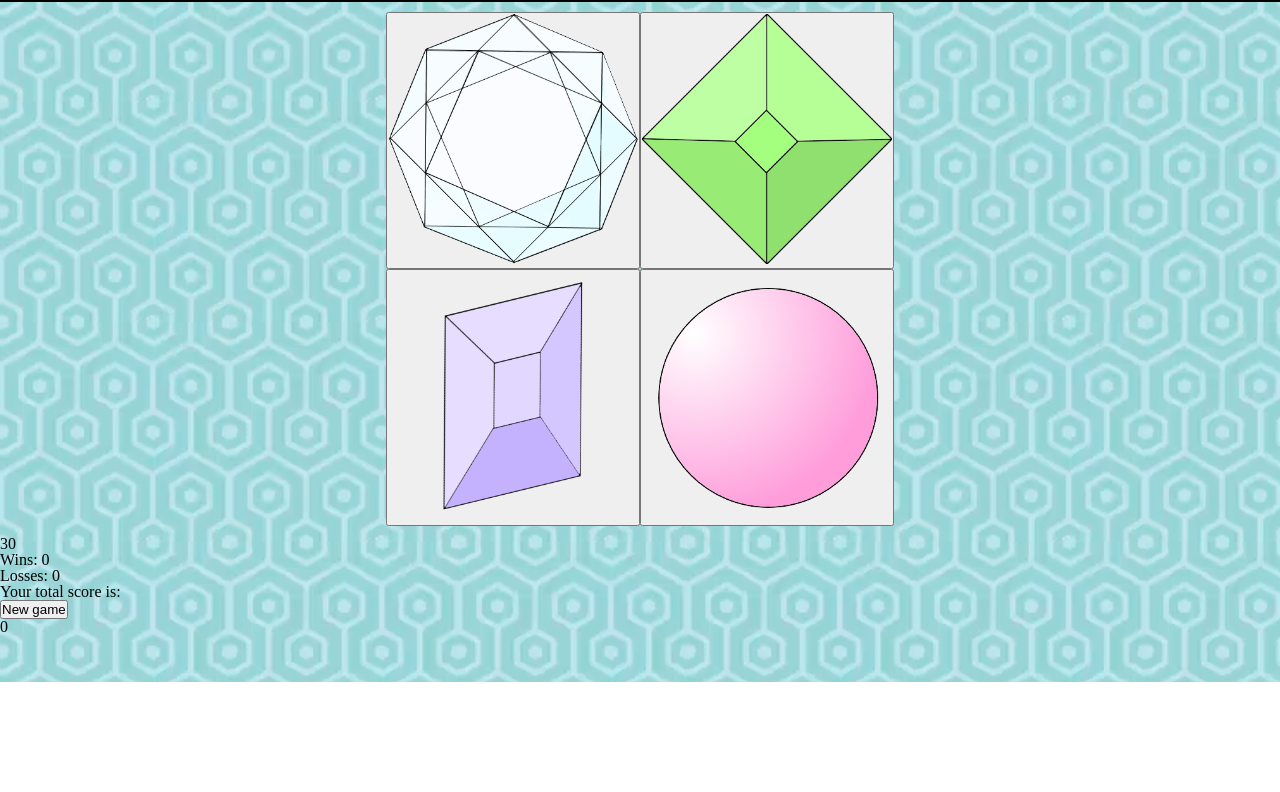
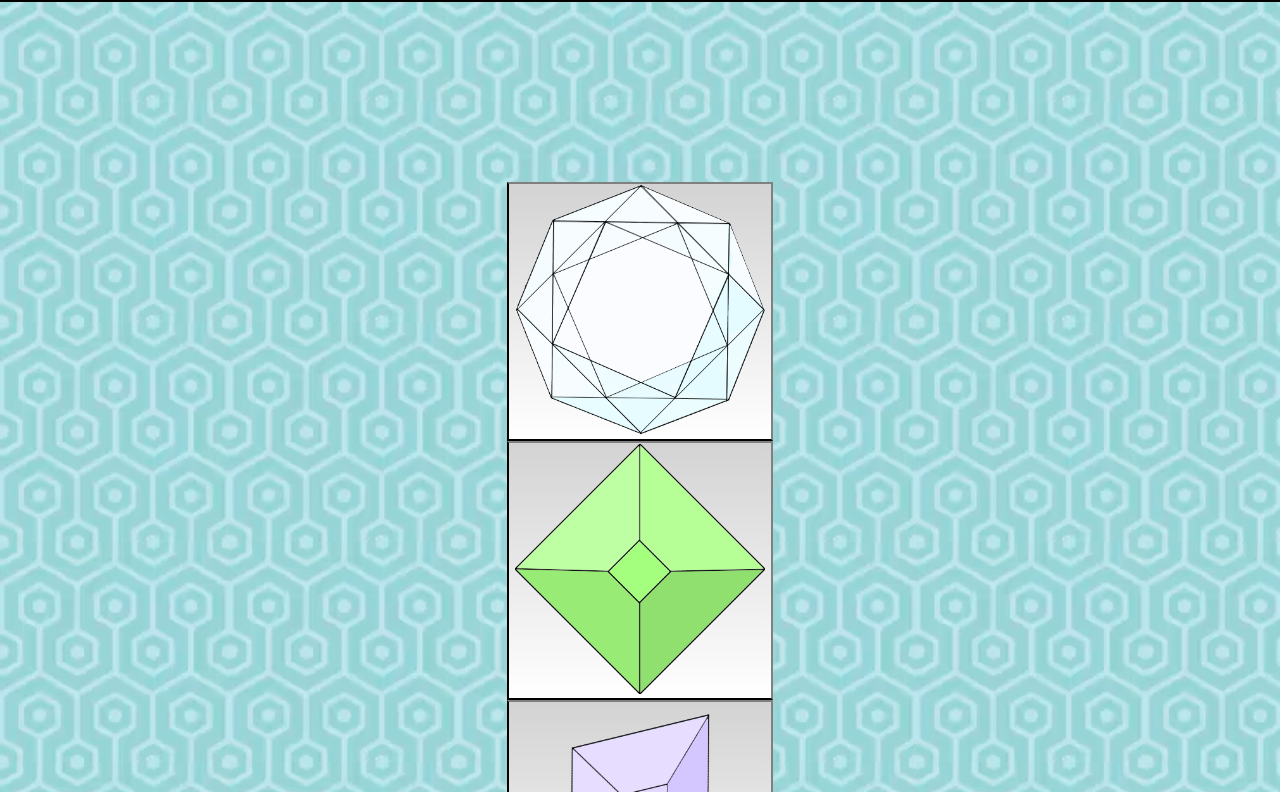
Before and after one commit to pjsteininger/crystal-collector, a plain HTML site: page index.html in a window 1280 px wide. Shown: the part 118-910 px from the top of the page. Before the commit the page ends 800 px from the top, so only its background shows below. Drawn offline with nearby package versions, Linux system fonts and the light colour scheme.

Commit message:
css page formatting, adding pick images

```diff
--- a/assets/css/style.css
+++ b/assets/css/style.css
@@ -2,8 +2,12 @@
     font-family: Crystal;
     src: url(../fonts/Crystal.ttf);
 }
+.crystal-area, #middle-area {
+    cursor: url("../images/blue-pickaxe-cursor.png"), auto;
+}
 body {
     background-image: url("../images/hexbg.png");
+
 }
 #title {
     -webkit-text-stroke-width: 1px;
@@ -12,28 +16,57 @@ body {
     text-align: center;
     background-color: black;
     font-family: Crystal, Arial, Helvetica, sans-serif;
-    padding: 20px 5px 20px 5px;
+    padding: 20px 0 20px 0;
     width: 100%;
     margin: 0;
     font-size: 5em;
 }
+#middle-area {
+    width: 100%;
+}
+#crystal-area-top, #crystal-area-bottom {
+    width: 100%;
+    height: 180px;
+}
+#crystal-area-left, #crystal-area-right {
+    width: 36%;
+    height: 530px;
+}
+#crystal-area-left {
+    float: left;
+}
+#crystal-area-right {
+    float: right;
+}
 #crystal-buttons {
-    width: 600px;
-    text-align: center;
-    margin:10px auto;
-
+text-align: center;
+    top: 0;
+    width: 28%;
+    height: 530px;
+    display: inline-block;
 }
-button {
-    margin: 0;
-    padding: 0;
+.c-button {
+    border-left: 2px solid black;
+    border-bottom: 2px solid black;
+    border-right: 2px solid gray;
+    border-top: 2px solid gray;
+    cursor: pointer;
+    background: linear-gradient(lightgray,white);
+}
+.c-button:active {
+    border: 2px solid gray;
+    background: linear-gradient(white,lightgray);
+}
+.c-button:focus {
+    outline: none;
 }
 .crystal {
     height: 250px;
     width: 250px;
     margin: 0;
-    padding:0;
+    padding: 0;
     display: inline-block;
-    cursor: pointer;
     user-select: none;
     -webkit-user-drag: none;
+
 }
--- a/index.html
+++ b/index.html
@@ -17,47 +17,35 @@
 
     <h1 id="title">Crystal Collector!</h1>
 
+    <div class="crystal-area" id="crystal-area-top">
 
+    </div>
+<div id="middle-area">
+        <div class="crystal-area" id="crystal-area-left">
+
+        </div>
         <div id="crystal-buttons">
-        <button>
+                <button class="c-button">
                         <img class="crystal" alt=crystal1 src="assets/images/gem1.png">
                     </button><!--
-        --><button>
+                 --><button class="c-button">
                         <img class="crystal" alt=crystal2 src="assets/images/gem2.png">
                     </button><!--
-        --><button>
+                 --><button class="c-button">
                         <img class="crystal" alt=crystal3 src="assets/images/gem3.png">
                     </button><!--
-        --><button>
+                 --><button class="c-button">
                         <img class="crystal" alt=crystal4 src="assets/images/gem4.png">
                     </button>
         </div>
-    <div>
-        <div id="target-score">
-            <p>0</p>
+        <div class="crystal-area" id="crystal-area-right">
 
         </div>
-        <div id="wins-losses">
-            <p>Wins:
-                <span id="wins-count">0</span>
-            </p>
-            <p>Losses:
-                <span id="losses-count">0</span>
-            </p>
-            <p id="win-loss-message"></p>
 </div>
+    <div class="crystal-area" id="crystal-area-bottom">
+
     </div>
-    <div class="score">
-        <div id="your-score-is">
-            <p>Your total score is:</p>
-        </div>
-        <div id="new-game">
-            <button id="new-game-button">New game</button>
-        </div>
-        <div id="current-score">
-            <p>0</p>
-        </div>
-    </div>
+
 </body>
 
 </html>
```
Also changed, not shown: assets/images/blue-pickaxe-cursor.png (added), assets/images/blue-pickaxe.png (added), assets/images/green-pickaxe.png (added), assets/images/pink-pickaxe.png (added), assets/images/purple-pickaxe.png (added). Lines whose indentation alone changed are shown as unchanged.
